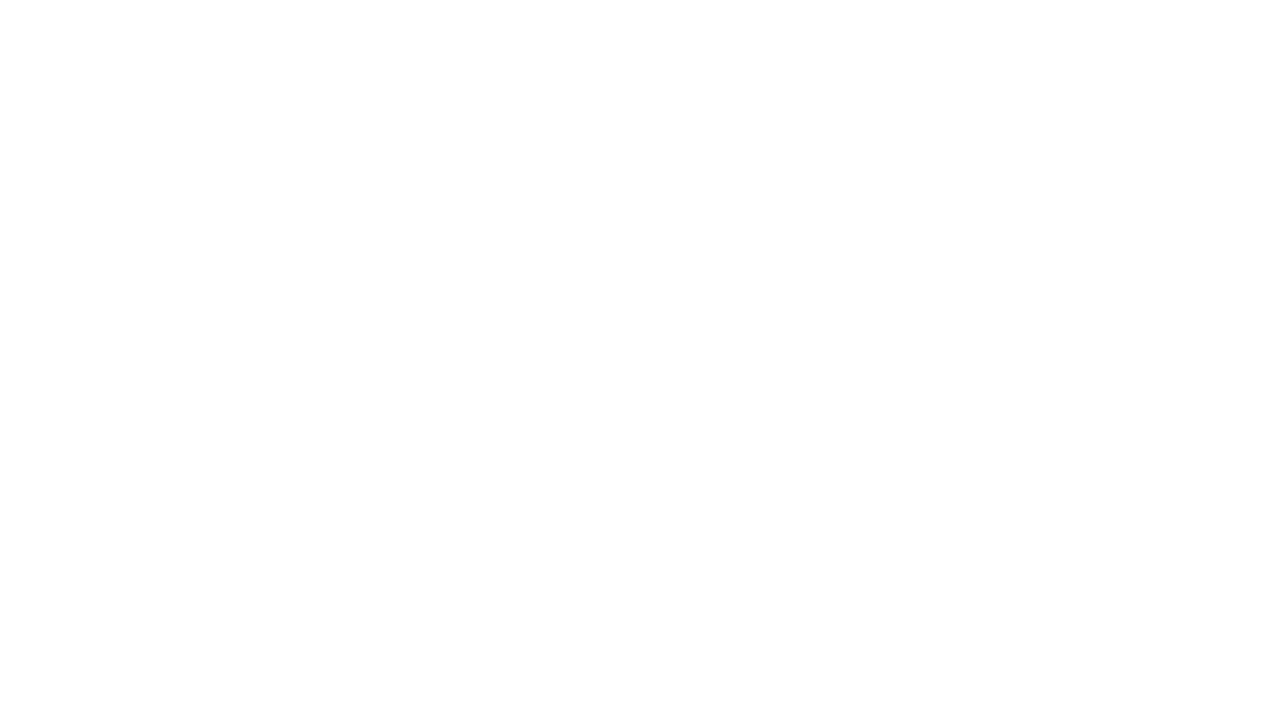
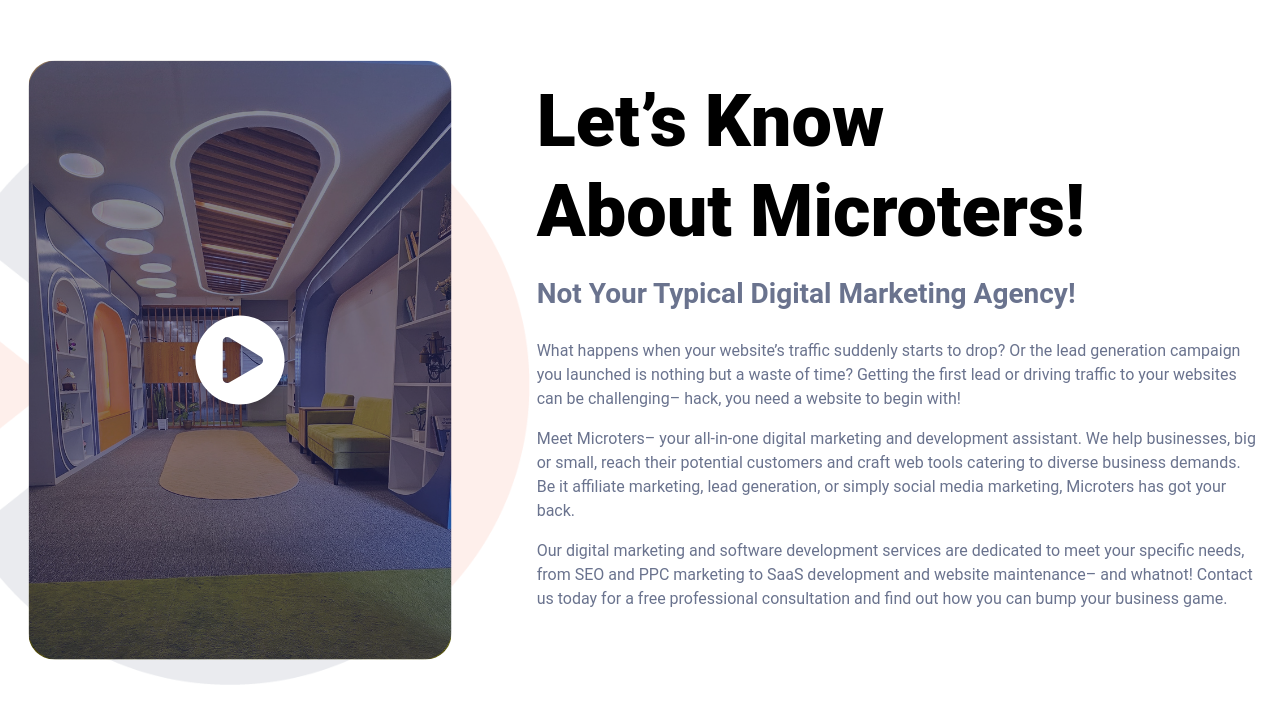
Before and after one commit to microters/microters, a Next.js app: page / in a window 1280 px wide. Shown: the part 1076-1800 px from the top of the page. Before the commit the page ends 1050 px from the top, so only its background shows below. Built offline with nearby package versions, Linux system fonts and the light colour scheme.

Commit message:
`Added AboutSection component to Home page`

```diff
--- /dev/null
+++ b/src/app/components/common/VideoModal.jsx
@@ -0,0 +1,42 @@
+"use client";
+
+import React from "react";
+import { IoClose } from "react-icons/io5";
+
+const VideoModal = ({ isOpen, onClose, youtubeId }) => {
+    if (!isOpen || !youtubeId) return null;
+
+    const YOUTUBE_EMBED_URL = `https://www.youtube.com/embed/${youtubeId}?autoplay=1`;
+
+    return (
+        <div
+            className="fixed inset-0 z-9999 bg-black/90 flex justify-center items-center p-4 transition-opacity duration-300"
+            onClick={onClose}
+        >
+            <div
+                className="relative w-full max-w-4xl h-auto"
+                onClick={(e) => e.stopPropagation()}
+            >
+                <button
+                    onClick={onClose}
+                    className="absolute -top-10 right-0 p-2 focus:outline-none"
+                    aria-label="Close video player"
+                >
+                    <IoClose className="w-6 h-6 fill-white hover:fill-gray-300 transition-colors" />
+                </button>
+
+                <div className="relative w-full pb-[56.25%] rounded-xl overflow-hidden shadow-2xl">
+                    <iframe
+                        className="absolute top-0 left-0 w-full h-full"
+                        src={YOUTUBE_EMBED_URL}
+                        allow="accelerometer; autoplay; clipboard-write; encrypted-media; gyroscope; picture-in-picture"
+                        allowFullScreen
+                        title="Embedded Video Player"
+                    ></iframe>
+                </div>
+            </div>
+        </div>
+    );
+};
+
+export default VideoModal;
--- /dev/null
+++ b/src/app/components/home/About.jsx
@@ -0,0 +1,95 @@
+"use client";
+
+import React, { useState } from "react";
+import Image from "next/image";
+import { FaPlayCircle } from "react-icons/fa";
+import VideoModal from "../common/VideoModal";
+import THUMBNAIL_URL from "@assets/images/microters-company.png";
+import BACKGROUND_SHAPE_URL from "@assets/images/Background-shape.png";
+import Link from "next/link";
+const YOUTUBE_ID = "FoU6-uRAmCo";
+const playIconSize = 92;
+
+
+const AboutSection = () => {
+    const [isModalOpen, setIsModalOpen] = useState(false);
+
+    return (
+        <>
+            <section className="px-5 py-[76px]">
+                <div className="container">
+                    {/* Columns Layout */}
+                    <div className="flex flex-col lg:flex-row items-center justify-between gap-10">
+                        {/* Left Column: Video Thumbnail */}
+                        <div className="w-full max-w-[440px] relative mx-auto lg:mx-0">
+                        <div className="absolute -z-10 bg-no-repeat bg-cover opacity-10 w-[600px] h-[600px] left-[-90px] top-[35px] -rotate-90" style={{backgroundImage: `url(${BACKGROUND_SHAPE_URL.src})`}}></div>
+                            {/* Video Cover Wrapper */}
+                            <div
+                                className="relative cursor-pointer group rounded-[20px] overflow-hidden h-[620px] min-w-full max-w-full z-10"
+                                onClick={() => setIsModalOpen(true)}
+                            >
+                                {/* Background Image */}
+                                <Image
+                                    src={THUMBNAIL_URL}
+                                    alt="microters company video thumbnail"
+                                    width={440}
+                                    height={620}
+                                    priority
+                                    objectFit="cover"
+                                    className="block w-full h-full object-cover object-center rounded-[20px]"
+                                />
+                                {/* Overlay: Replaced style prop with Tailwind classes (bg-black/0 is fully transparent) */}
+                                <span
+                                    aria-hidden="true"
+                                    className="absolute inset-0 bg-gray-900/0"
+                                ></span>
+                                {/* Inner Content: Play Button */}
+                                <div className="absolute left-1/2 top-1/2 -translate-x-1/2 -translate-y-1/2">
+                                    <Link
+                                        className="flex justify-center items-center"
+                                        href="#"
+                                        onClick={(e) => e.preventDefault()}
+                                        aria-label="Play video about Microters"
+                                    >
+                                        <FaPlayCircle
+                                            size={playIconSize}
+                                            className="transition duration-300 drop-shadow-lg fill-white group-hover:drop-shadow-xl group-hover:scale-110"
+                                        />
+                                    </Link>
+                                </div>
+                            </div>
+                        </div>
+
+                        {/* Right Column: Text Content */}
+                        <div className="w-full lg:basis-7/12">
+                            <h2 className="text-4xl md:text-6xl lg:text-[72px] font-extrabold mb-4 leading-tight">
+                                Let’s Know<br/>
+                                <strong>About Microters!</strong>
+                            </h2>
+                            <p className="text-[28px] font-semibold mb-6 leading-normal text-(--color-text-paragraph)">
+                                Not Your Typical Digital Marketing Agency!
+                            </p>
+                            <p className="mb-4 text-(--color-text-paragraph)">
+                                What happens when your website’s traffic suddenly starts to drop? Or the lead generation campaign you launched is nothing but a waste of time? Getting the first lead or driving traffic to your websites can be challenging– hack, you need a website to begin with!
+                            </p>
+                            <p className="mb-4 text-(--color-text-paragraph)">
+                                Meet Microters– your all-in-one digital marketing and development assistant. We help businesses, big or small, reach their potential customers and craft web tools catering to diverse business demands. Be it affiliate marketing, lead generation, or simply social media marketing, Microters has got your back.
+                            </p>
+                            <p className="mb-8 text-(--color-text-paragraph)">
+                                Our digital marketing and software development services are dedicated to meet your specific needs, from SEO and PPC marketing to SaaS development and website maintenance– and whatnot! Contact us today for a free professional consultation and find out how you can bump your business game.
+                            </p>
+                        </div>
+                    </div>
+                </div>
+            </section>
+
+            <VideoModal
+                isOpen={isModalOpen}
+                onClose={() => setIsModalOpen(false)}
+                youtubeId={YOUTUBE_ID}
+            />
+        </>
+    );
+};
+
+export default AboutSection;
--- a/src/app/page.js
+++ b/src/app/page.js
@@ -1,9 +1,11 @@
+import AboutSection from "./components/home/About";
 import HeroBanner from "./components/home/HeroBanner";
 
 export default function Home() {
   return (
     <div>
       <HeroBanner/>
+      <AboutSection/>
     </div>
   );
 }
```
Also changed, not shown: src/assets/images/Background-shape.png (added), src/assets/images/microters-company.png (added).
